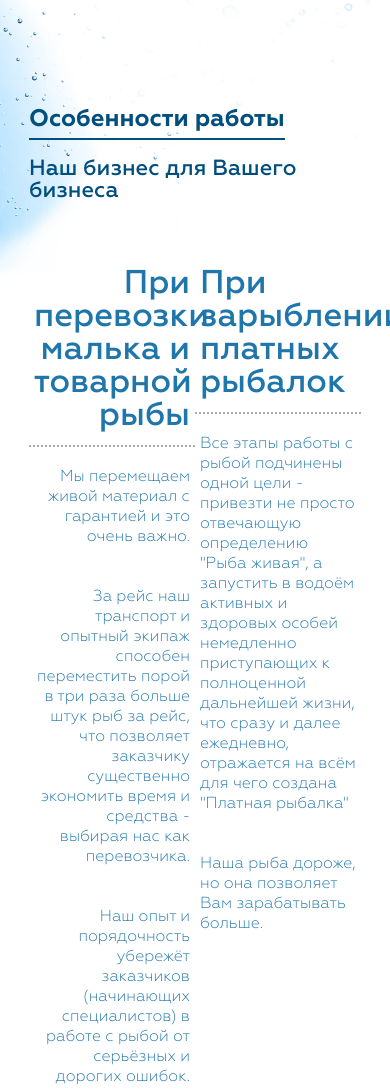
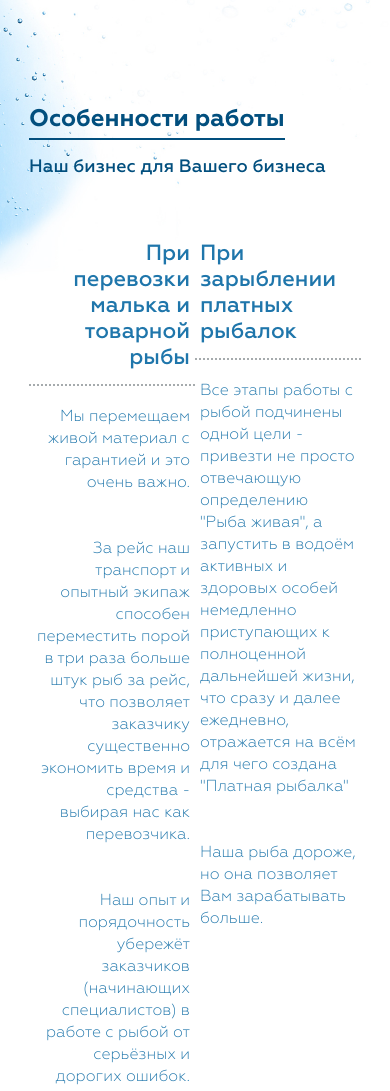
Before and after one commit to sheep-fish-vert/fishExpress, a website: page src/index.html in a window 390 px wide. Shown: the part 1161-2252 px from the top of the page. Drawn offline with nearby package versions, Linux system fonts and the light colour scheme; files that its build step writes are made by us from their sources; files whose address does not match are found by name; a web font is replaced by a local one.

Commit message:
features

```diff
--- a/src/sass/adaptation_scss/adaptation_develop_1.scss
+++ b/src/sass/adaptation_scss/adaptation_develop_1.scss
@@ -182,6 +182,7 @@
                     &:after{top:109%;height: 4px;}
                 }
             }
+            h6{font-size: 18px;}
         }
 
     /* /titles */
@@ -194,14 +195,16 @@
                     &:before{display: none;}
                     .features-item{padding-bottom: 0;
                         &.text-left, &.text-right{padding-right:0;padding-left: 0;
-                            .features-item-title{padding-left: 5px;padding-right:5px;
+                            .features-item-title{padding-left: 5px;padding-right:5px;font-size: 36px;
                                 &:before{display: none;}
                                 &:after{border-bottom: 2px dotted #a6abad;width: 100%;}
                             }
                         }
-                        .features-text{padding-left: 5px;padding-right:5px;}
+                        .features-text{padding-left: 5px;padding-right:5px;font-size: 24px;line-height: 28px;
+                            .features-text-wrap{max-width: 100%;}
+                        }
                     }
-                    .slick-dots{left: 0;}
+                    .slick-dots{left: 0;bottom:-75px;}
                 }
             }
         }
@@ -271,6 +274,23 @@
 
     /* /titles */
 
+    /* features */
+
+        .features{
+            .features-wrap{
+                .features-main{
+                    .features-item{
+                        &.text-left, &.text-right{
+                            .features-item-title{font-size: 22px;line-height: 26px;}
+                        }
+                        .features-text{font-size: 16px;line-height: 22px;}
+                    }
+               }
+            }
+        }
+
+    /* /features */
+
 }
 @media screen and (max-width: 375px){
 
@@ -282,6 +302,7 @@
                     .our-quest-item-img{
                         img{max-width: 110px;}
                     }
+                    .our-quest-item-text{padding: 0;}
                 }
             }
         }
```
